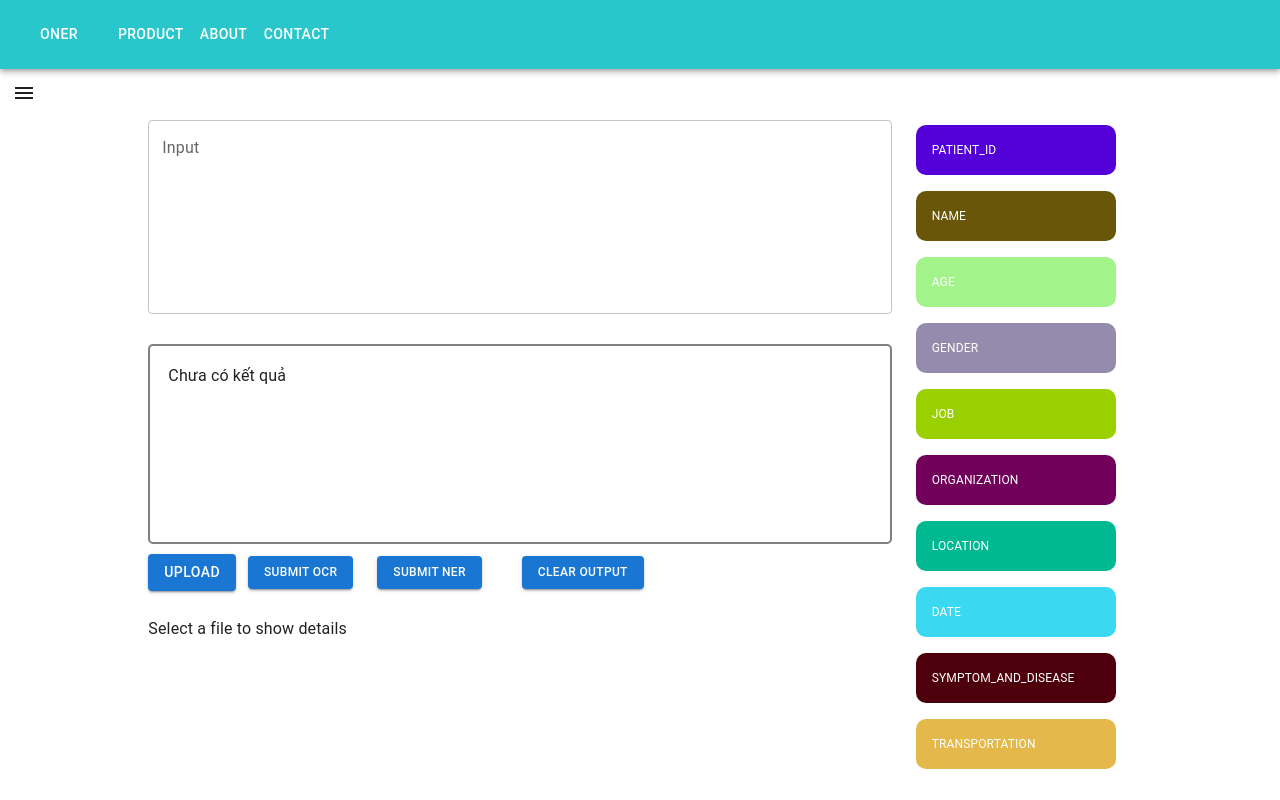
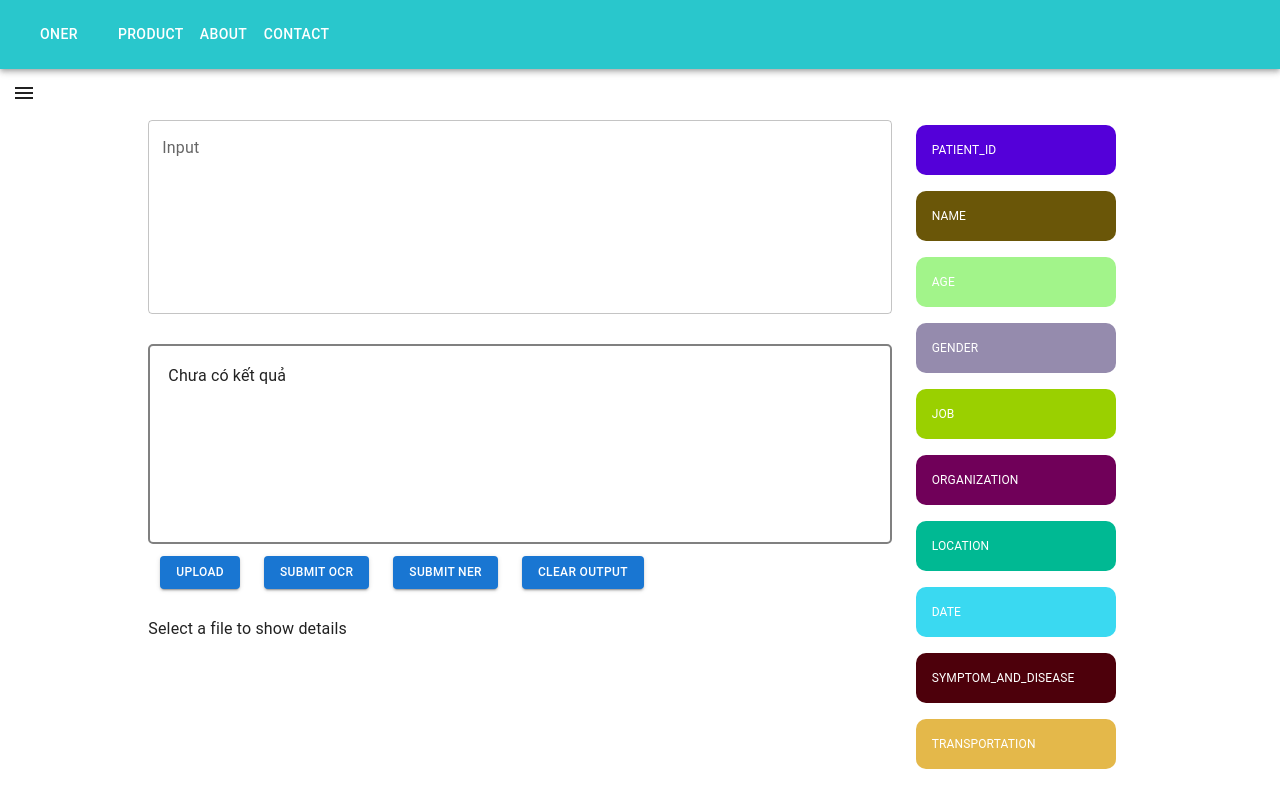
Before and after one commit to o2buzzle/CDCN_Covid19_FE, a React (Create React App) app: page /product in a window 1280 px wide. Shown: the top 800 px of the page. Built offline with nearby package versions, Linux system fonts and the light colour scheme.

Commit message:
button spacing

```diff
--- a/src/pages/Products/FileOner.jsx
+++ b/src/pages/Products/FileOner.jsx
@@ -206,7 +206,7 @@ function FileOner() {
           </Box>
         </Stack>
 
-        <Stack direction="row" alignItems="center" spacing={2}>
+        <Stack direction="row" alignItems="center">
           {" "}
           <label htmlFor="contained-button-file">
             <input
@@ -216,7 +216,17 @@ function FileOner() {
               style={{ display: "none" }}
               onChange={handleSelectedFile}
             />
-            <Button variant="contained" component="span">
+            <Button
+              style={{
+                borderRadius: 4,
+                color: "white",
+                align: "center",
+                fontSize: "12px",
+                margin: "12px",
+              }}
+              variant="contained"
+              component="span"
+            >
               Upload
             </Button>
           </label>
@@ -229,7 +239,6 @@ function FileOner() {
               margin: "12px",
             }}
             variant="contained"
-            size="medium"
             onClick={handleOCRSubmission}
           >
             Submit OCR
```
